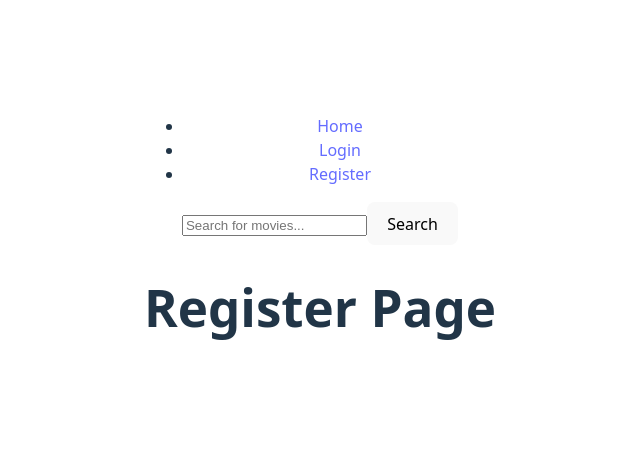
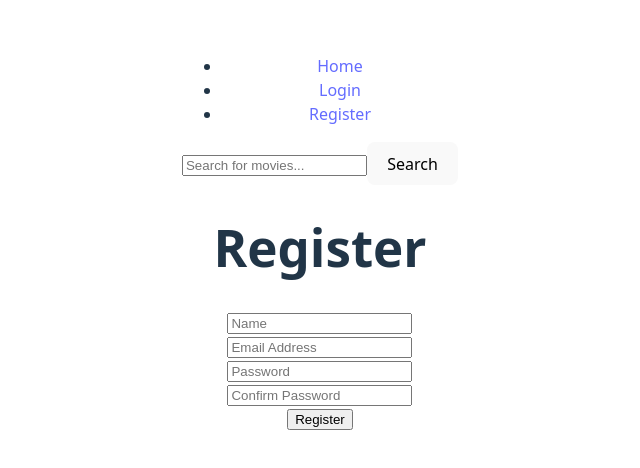
Before and after one commit to Pinerealm/Movie-Recommendation-App, a React (Vite) app in the folder packages/frontend/: page /register in a window 1280 px wide. Shown: the part 166-634 px from the top of the page, without its empty margins (320-960 px from the left). Built offline with nearby package versions, Linux system fonts and the light colour scheme.

Commit message:
feat: enhance Login and Register components with form handling and validation

```diff
--- a/packages/frontend/src/pages/Login.jsx
+++ b/packages/frontend/src/pages/Login.jsx
@@ -1,7 +1,49 @@
+import { useState } from 'react';
+
 const Login = () => {
+  const [formData, setFormData] = useState({
+    email: '',
+    password: '',
+  });
+
+  const { email, password } = formData;
+
+  const onChange = (e) =>
+    setFormData({ ...formData, [e.target.name]: e.target.value });
+
+  const onSubmit = (e) => {
+    e.preventDefault();
+    // Handle login logic here
+    console.log(formData);
+  };
+
   return (
     <div>
-      <h1>Login Page</h1>
+      <h1>Login</h1>
+      <form onSubmit={onSubmit}>
+        <div>
+          <input
+            type="email"
+            placeholder="Email Address"
+            name="email"
+            value={email}
+            onChange={onChange}
+            required
+          />
+        </div>
+        <div>
+          <input
+            type="password"
+            placeholder="Password"
+            name="password"
+            value={password}
+            onChange={onChange}
+            minLength="6"
+            required
+          />
+        </div>
+        <input type="submit" value="Login" />
+      </form>
     </div>
   );
 };
--- a/packages/frontend/src/pages/Register.jsx
+++ b/packages/frontend/src/pages/Register.jsx
@@ -1,7 +1,76 @@
+import { useState } from 'react';
+
 const Register = () => {
+  const [formData, setFormData] = useState({
+    name: '',
+    email: '',
+    password: '',
+    password2: '',
+  });
+
+  const { name, email, password, password2 } = formData;
+
+  const onChange = (e) =>
+    setFormData({ ...formData, [e.target.name]: e.target.value });
+
+  const onSubmit = (e) => {
+    e.preventDefault();
+    if (password !== password2) {
+      console.log('Passwords do not match');
+    } else {
+      // Handle registration logic here
+      console.log(formData);
+    }
+  };
+
   return (
     <div>
-      <h1>Register Page</h1>
+      <h1>Register</h1>
+      <form onSubmit={onSubmit}>
+        <div>
+          <input
+            type="text"
+            placeholder="Name"
+            name="name"
+            value={name}
+            onChange={onChange}
+            required
+          />
+        </div>
+        <div>
+          <input
+            type="email"
+            placeholder="Email Address"
+            name="email"
+            value={email}
+            onChange={onChange}
+            required
+          />
+        </div>
+        <div>
+          <input
+            type="password"
+            placeholder="Password"
+            name="password"
+            value={password}
+            onChange={onChange}
+            minLength="6"
+            required
+          />
+        </div>
+        <div>
+          <input
+            type="password"
+            placeholder="Confirm Password"
+            name="password2"
+            value={password2}
+            onChange={onChange}
+            minLength="6"
+            required
+          />
+        </div>
+        <input type="submit" value="Register" />
+      </form>
     </div>
   );
 };
```
